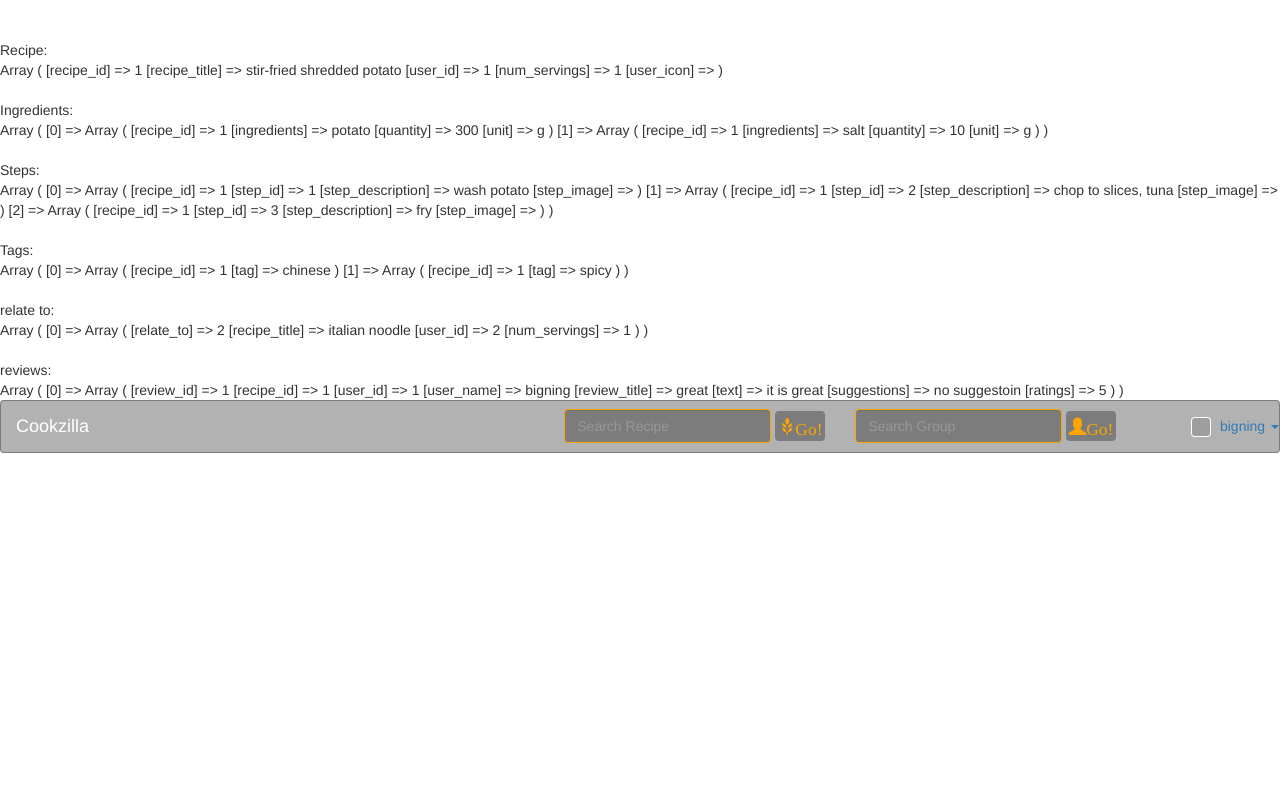
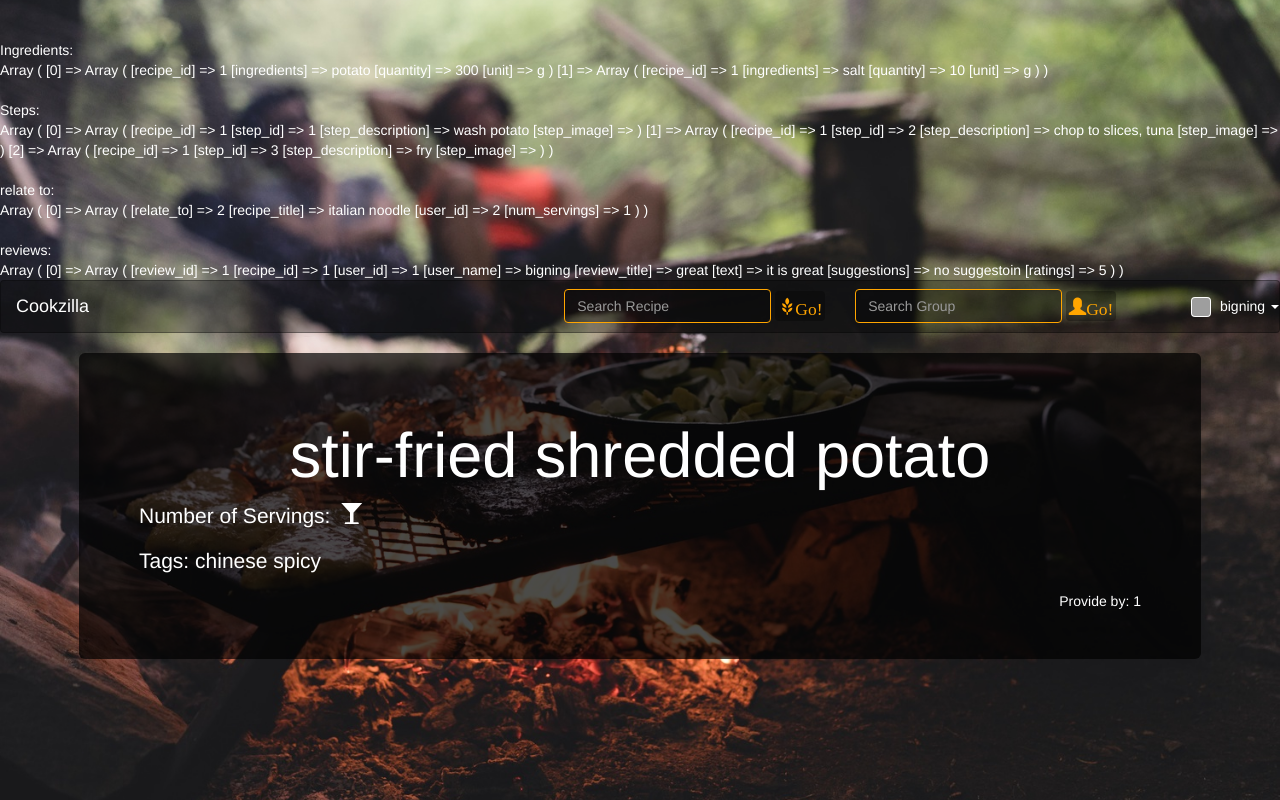
Before and after one commit to bigning/database_project, a PHP site: page /recipe_detail.php?recipe_id=1 in a window 1280 px wide. Run offline with PHP 8.4, Linux system fonts and the light colour scheme; a user stored in the database is signed in; data comes from the database, SQL or seed files in the repository; some libraries are stand-ins or nearby versions; grey boxes are pictures that could not be loaded.

Commit message:
see changes in recipe upload

```diff
--- a/homepage.php
+++ b/homepage.php
@@ -151,7 +151,7 @@
 
 
             <!-- form -->
-            <form method = "POST" action="./create_recipe.php">
+            <form method = "POST" action="./create_recipe.php" enctype="multipart/form-data">
                 <div class="form-group">
                     <label for="recipe_title">Recipe Title</label>
                     <input type="text" class="form-control" id="recipe_title" placeholder="Recipe Title" name = "recipe_title" required>
--- a/include/css/navbar.css
+++ b/include/css/navbar.css
@@ -11,16 +11,14 @@
 	color: white;
 }
 
-.navbar-default .navbar-text{
+.navbar-text a{
 	color: white;
 }
 
 
 
-
-
 /* only after user login*/
-#user_icon{
+.user_icon{
 	margin: 0 5px;
 	width: 20px;
 	height: 20px;
--- /dev/null
+++ b/include/css/recipe_detail.css
@@ -0,0 +1,36 @@
+@import url('//maxcdn.bootstrapcdn.com/font-awesome/4.1.0/css/font-awesome.min.css');
+
+#recipe-title{
+	text-align: center;
+}
+
+#recipe-user{
+	text-align: right;
+}
+
+.glyphicon-glass{
+	margin: 0 5px;
+}
+
+.jumbotron{
+	background-color: rgba(0,0,0,0.7);
+}
+
+.container{
+	width: 90%;
+}
+
+
+
+
+html{
+	height: 100%;
+}
+
+body{
+	background: url(../images/recipe_detail.jpeg);
+	background-size: cover;
+	background-position: center;
+	background-repeat: no-repeat;
+	color: white;
+}
--- /dev/null
+++ b/include/js/recipe_detail.js
@@ -0,0 +1 @@
+$.getScript("./include/js/rating.js");
--- a/include/partials/navRight.php
+++ b/include/partials/navRight.php
@@ -3,7 +3,7 @@
     <!-- User icon -->
     <?php
         if ($user_icon != null){
-            echo '<img src="' . $user_icon . '" class = "thumbnail" id = "user_icon">';
+            echo '<img src="' . $user_icon . '" class = "thumbnail user_icon" >';
         }
     ?>
 
--- a/recipe_detail.php
+++ b/recipe_detail.php
@@ -127,14 +127,14 @@
 
 
 // test
-echo "<br/><br/>Recipe: <br/>";
-print_r($recipe);
+// echo "<br/><br/>Recipe: <br/>";
+// print_r($recipe);
 echo "<br/><br/>Ingredients: <br/>";
 print_r($ingredients);
 echo "<br/><br/>Steps: <br/>";
 print_r($steps);
-echo "<br/><br/>Tags: <br/>";
-print_r($tags);
+// echo "<br/><br/>Tags: <br/>";
+// print_r($tags);
 echo "<br/><br/>relate to: <br/>";
 print_r($relate_recipes);
 echo "<br/><br/>reviews: <br/>";
@@ -148,8 +148,6 @@
 
 <!-- FE test -->
 
-
-
 <!-- FE -->
 <!-- Navbar -->
 <?php require "./include/partials/navHeader.php" ?>
@@ -158,6 +156,43 @@
 
 <?php require "./include/partials/navFooter.php" ?>
 
+<!-- jumbotron -->
+<div class = "container">
+    <div class="jumbotron">
+        <h1 id = "recipe-title"><?php echo $recipe["recipe_title"] ?></h1>
+        <p>Number of Servings:
+            <?php
+                for ($x = 0; $x < $recipe["num_servings"]; $x++){
+                    echo "<span class='glyphicon glyphicon-glass' aria-hidden='true' ></span>";
+                }
+            ?>
+        </p>
+        <p>
+            <?php
+                if (!empty($tags)){
+                    echo "Tags: ";
+                    foreach ($tags as $value) {
+                        echo "<span>" . $value["tag"] . "</span> ";
+                    }
+                }
+            ?>
+        </p>
+        <div id = "recipe-user">
+            <span>Provide by: </span>
+            <?php
+                if ($recipe["user_icon"] != null){
+                    echo '<img src="' . $user_icon . '" class = "thumbnail user_icon" >';
+                }
+                echo "<span>" . $recipe["user_id"] . "</span>";
+            ?>
+        </div>
+    </div>
+</div>
 
+
+
+
+<link rel="stylesheet" type="text/css" href="./include/css/recipe_detail.css">
 <script type="text/javascript" src = "./include/framework/jquery-3.1.1.min.js"></script>
+<script type="text/javascript" src = "./include/js/recipe_detail.js"></script>
 <?php require "./include/partials/footer.php" ?>
--- a/recipes.php
+++ b/recipes.php
@@ -121,6 +121,6 @@
 
 <?php require "./include/partials/navFooter.php" ?>
 
-
+<link rel="stylesheet" type="text/css" href="./include/css/recipes.css">
 <script type="text/javascript" src = "./include/framework/jquery-3.1.1.min.js"></script>
 <?php require "./include/partials/footer.php" ?>
```
Also changed, not shown: include/css/homePage.css (+3 -6 lines), include/css/recipes.css (added, +17 -0 lines), include/js/rating.js (added, +115 -0 lines), include/images/recipe_detail.jpeg (added), include/images/recipes.jpeg (added).
